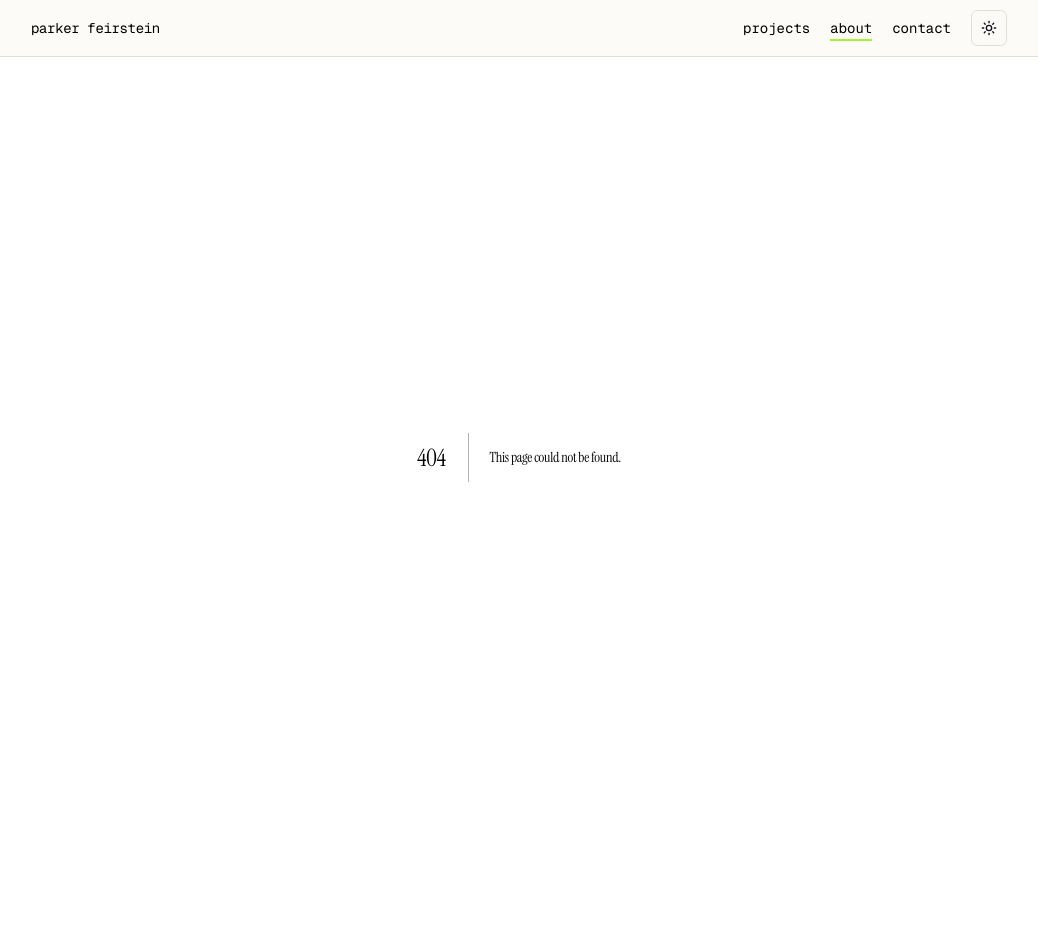
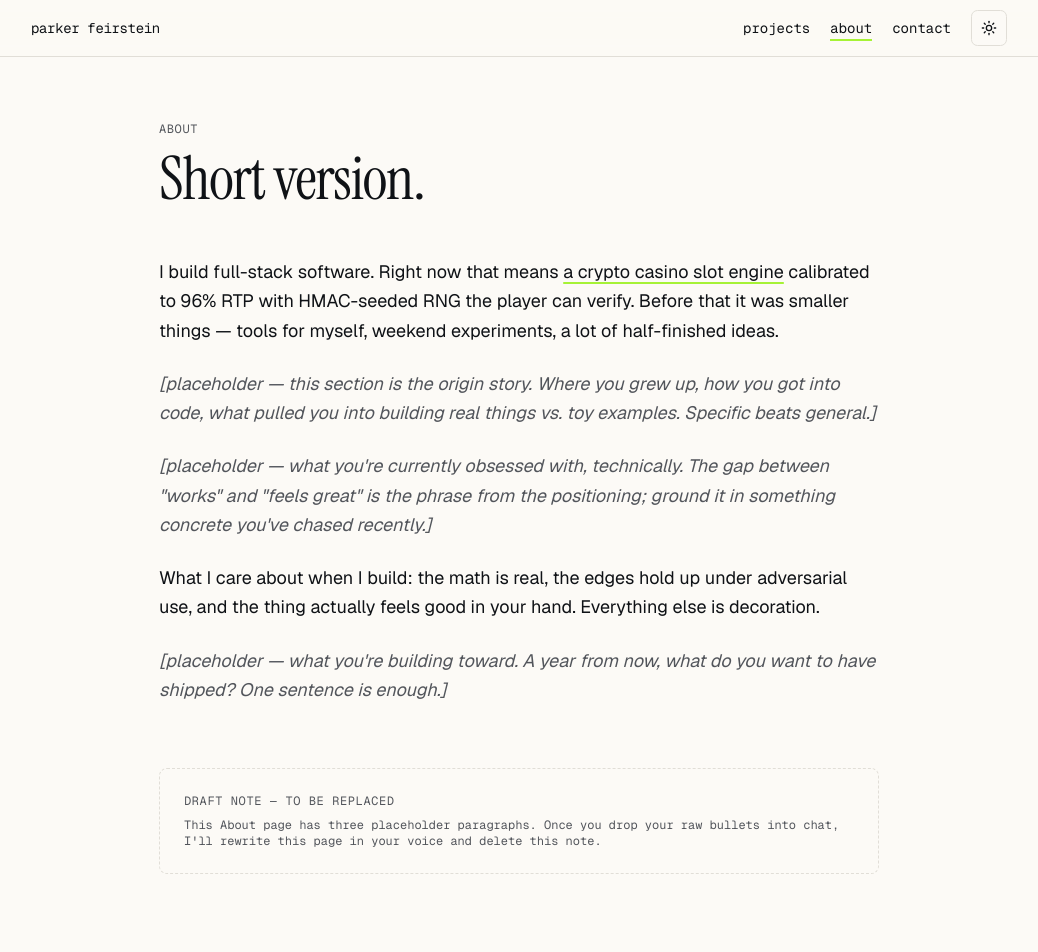
Before and after one commit to Parker05f/portfolio, a Next.js app: page /about in a window 1280 px wide. Before the commit this address had no page. Shown: the top 952 px of the page, without its empty margins (121-1159 px from the left). Built offline with nearby package versions, Linux system fonts and the light colour scheme.

Commit message:
feat: about page scaffold with placeholder paragraphs + draft note

```diff
--- /dev/null
+++ b/app/about/page.tsx
@@ -0,0 +1,98 @@
+import type { Metadata } from "next";
+import { Reveal } from "@/components/motion/reveal";
+import { PageTransition } from "@/components/motion/page-transition";
+
+export const metadata: Metadata = {
+  title: "About",
+  description:
+    "Who I am, how I got here, and what I'm building now.",
+};
+
+/**
+ * TODO(parker): replace this copy with your own bullets. This is currently
+ * a neutral draft that sounds like "direct, dry, specific" voice but doesn't
+ * say anything only you could say. Grading is explicit that this page loses
+ * points if it reads as AI template. Rewrite in first person with:
+ *   - a specific origin moment (not "always loved computers")
+ *   - what you're currently obsessed with
+ *   - a concrete next step / what you're building toward
+ *   - at least one odd detail only you know
+ */
+export default function AboutPage() {
+  return (
+    <PageTransition>
+      <section className="mx-auto w-full max-w-3xl px-4 py-16 sm:px-6">
+        <header className="mb-12">
+          <p className="font-mono text-xs uppercase tracking-wider text-muted-foreground">
+            about
+          </p>
+          <h1 className="mt-3 font-display text-5xl sm:text-6xl leading-none">
+            Short version.
+          </h1>
+        </header>
+
+        <div className="space-y-6 text-lg leading-relaxed text-pretty">
+          <Reveal>
+            <p>
+              I build full-stack software. Right now that means{" "}
+              <a
+                href="/projects#frat-house-frenzy"
+                className="underline decoration-signal decoration-2 underline-offset-4"
+              >
+                a crypto casino slot engine
+              </a>{" "}
+              calibrated to 96% RTP with HMAC-seeded RNG the player can verify.
+              Before that it was smaller things — tools for myself, weekend
+              experiments, a lot of half-finished ideas.
+            </p>
+          </Reveal>
+
+          <Reveal delay={0.05}>
+            <p className="text-muted-foreground italic">
+              [placeholder — this section is the origin story. Where you
+              grew up, how you got into code, what pulled you into building
+              real things vs. toy examples. Specific beats general.]
+            </p>
+          </Reveal>
+
+          <Reveal delay={0.1}>
+            <p className="text-muted-foreground italic">
+              [placeholder — what you&apos;re currently obsessed with,
+              technically. The gap between &quot;works&quot; and &quot;feels
+              great&quot; is the phrase from the positioning; ground it in
+              something concrete you&apos;ve chased recently.]
+            </p>
+          </Reveal>
+
+          <Reveal delay={0.15}>
+            <p>
+              What I care about when I build: the math is real, the edges hold
+              up under adversarial use, and the thing actually feels good in
+              your hand. Everything else is decoration.
+            </p>
+          </Reveal>
+
+          <Reveal delay={0.2}>
+            <p className="text-muted-foreground italic">
+              [placeholder — what you&apos;re building toward. A year from
+              now, what do you want to have shipped? One sentence is enough.]
+            </p>
+          </Reveal>
+        </div>
+
+        <Reveal delay={0.3}>
+          <div className="mt-16 rounded-lg border border-dashed border-border p-6 font-mono text-xs text-muted-foreground">
+            <p className="uppercase tracking-wider">
+              draft note — to be replaced
+            </p>
+            <p className="mt-2 normal-case">
+              This About page has three placeholder paragraphs. Once you drop
+              your raw bullets into chat, I&apos;ll rewrite this page in your
+              voice and delete this note.
+            </p>
+          </div>
+        </Reveal>
+      </section>
+    </PageTransition>
+  );
+}
```
